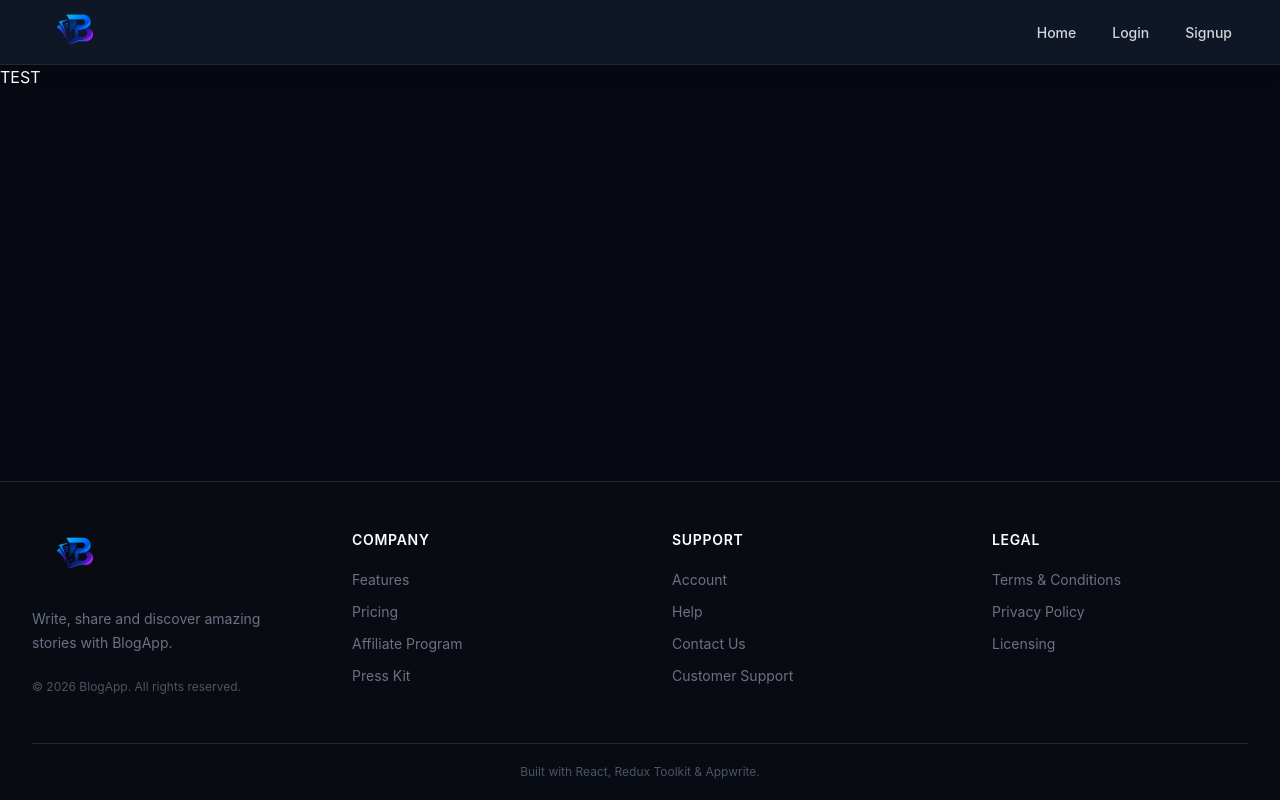
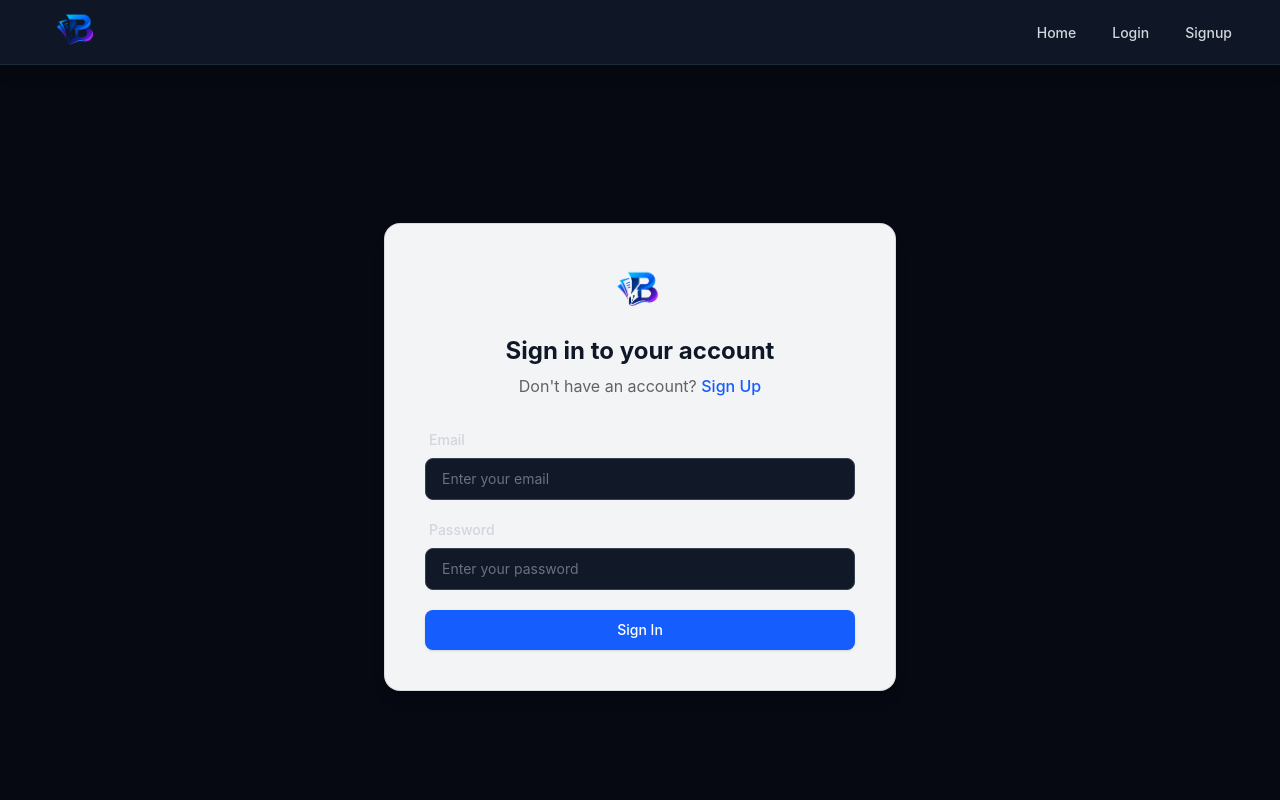
Before and after one commit to SubhajitMondalOfficial/react-learning-journey, a React (Vite) app in the folder 99-Mega-Project/: page /login in a window 1280 px wide. Shown: the top 800 px of the page. Built offline with nearby package versions, Linux system fonts and the light colour scheme; no server answers.

Commit message:
fix: update authentication and home page

```diff
--- a/99-Mega-Project/src/App.jsx
+++ b/99-Mega-Project/src/App.jsx
@@ -1,6 +1,6 @@
 import { useEffect, useState } from "react";
 import { useDispatch } from "react-redux";
-// import { Outlet } from "react-router-dom";
+import { Outlet } from "react-router-dom";
 
 import authService from "./appwrite/auth";
 import {login, logout} from "./features/authSlice"
@@ -33,7 +33,7 @@ function App() {
             <Header />
 
             <main className="flex-1">
-                <h2>TEST</h2>
+                <Outlet/>
             </main>
 
             <Footer />
--- a/99-Mega-Project/src/components/AuthenticationFiles/Login.jsx
+++ b/99-Mega-Project/src/components/AuthenticationFiles/Login.jsx
@@ -1,80 +1,92 @@
-import { useState } from "react"
-import { Link, useNavigate } from "react-router-dom"
-import { login as authLogin } from "../../features/authSlice"
-import {Button, Input, Logo} from "../index"
-import authService from "../../appwrite/auth"
-import { useDispatch } from "react-redux"
-import {useForm} from "react-hook-form"
+import { useState } from "react";
+import { Link, useNavigate } from "react-router-dom";
+import { useDispatch } from "react-redux";
+import { useForm } from "react-hook-form";
+
+import { login as authLogin } from "../../features/authSlice";
+import authService from "../../appwrite/auth";
+import { Button, Input, Logo } from "../index";
 
 const Login = () => {
-    const navigate = useNavigate()
-    const dispatch = useDispatch()
-    const {register, handleSubmit} = useForm()
-    const [error, setError] = useState("")
+  const navigate = useNavigate();
+  const dispatch = useDispatch();
 
-    const login = async(data)=> {
-        setError("")
+  const { register, handleSubmit } = useForm();
+
+  const [error, setError] = useState("");
+
+  const login = async (data) => {
+    setError("");
+
     try {
-            const session = await authService.login(data)
-            if (session){
-                const userData = await authService.getCurrentUser()
-                if(userData) dispatch(authLogin(userData))
-                navigate("/")
+      const session = await authService.login(data);
 
+      if (session) {
+        const userData = await authService.getCurrentUser();
+
+        if (userData) {
+          dispatch(authLogin(userData));
+        }
+
+        navigate("/");
       }
     } catch (error) {
-            setError(error.message)
+      setError(error.message);
     }
-    }
+  };
+
   return (
-    <div
-    className="flex items-center justify-center w-full"
-    >
-        <div className="mx-auto w-full max-w-lg bg-gray-100 rounded-xl p-10 border border-black/10"
-        >
-
-            <div className="mb-2 flex justify-center">
+    <div className="flex min-h-[calc(100vh-80px)] w-full items-center justify-center px-4 py-10">
+      <div className="mx-auto w-full max-w-lg rounded-2xl border border-black/10 bg-gray-100 p-8 shadow-lg sm:p-10">
+        <div className="mb-4 flex justify-center">
           <span className="inline-block w-full max-w-[100px]">
-                    <Logo width="100%"/>
+            <Logo width="100%" />
           </span>
         </div>
-            <h2 className="text-center text-2xl font-bold leading-tight">Sign in to your account</h2>
+
+        <h2 className="text-center text-2xl font-bold leading-tight text-gray-900">
+          Sign in to your account
+        </h2>
 
         <p className="mt-2 text-center text-base text-black/60">
-                Don&apos;t have any account?&nbsp;
+          Don&apos;t have an account?{" "}
           <Link
             to="/signup"
-                className="font-medium text-primary transition-all duration-200 hover:underline"
+            className="font-medium text-blue-600 transition-all duration-200 hover:underline"
           >
             Sign Up
           </Link>
         </p>
-            {error && <p className="text-red-600 text-center mt-8">
-                {error}</p>}
 
-            <form onSubmit={handleSubmit(login)}
-            className="mt-8"
-            >
+        {error && (
+          <p className="mt-6 rounded-lg bg-red-100 px-4 py-3 text-center text-sm text-red-600">
+            {error}
+          </p>
+        )}
+
+        <form onSubmit={handleSubmit(login)} className="mt-8">
           <div className="space-y-5">
             <Input
               label="Email"
               placeholder="Enter your email"
               type="email"
               {...register("email", {
-                    required: true,
+                required: "Email is required",
                 validate: {
-                        matchPatern: (value) => /^\w+([.-]?\w+)*@\w+([.-]?\w+)*(\.\w{2,3})+$/.test(value) ||
-                        "Email address must be a valid address",
-                    }
+                  matchPattern: (value) =>
+                    /^\w+([.-]?\w+)*@\w+([.-]?\w+)*(\.\w{2,3})+$/.test(
+                      value
+                    ) || "Email address must be a valid address",
+                },
               })}
             />
 
             <Input
               label="Password"
-                type="passsword"
+              type="password"
               placeholder="Enter your password"
               {...register("password", {
-                    required: true,
+                required: "Password is required",
                 minLength: {
                   value: 4,
                   message: "Password must be at least 4 characters long",
@@ -86,15 +98,14 @@ const Login = () => {
               })}
             />
 
-                <Button
-                type="submit"
-                className="w-full"
-                >Sign In</Button>
+            <Button type="submit" className="w-full">
+              Sign In
+            </Button>
           </div>
         </form>
       </div>
     </div>
-  )
-}
+  );
+};
 
-export default Login
+export default Login;
--- a/99-Mega-Project/src/components/AuthenticationFiles/SignUp.jsx
+++ b/99-Mega-Project/src/components/AuthenticationFiles/SignUp.jsx
@@ -20,7 +20,7 @@ const SignUp = () => {
             if (userData) {
                 const userData = await authService.getCurrentUser()
 
-                if(userData) dispatch(login(userData))
+                if(userData) dispatch(login({userData}))
                 navigate("/")
             }
         } catch (error) {
@@ -63,7 +63,7 @@ const SignUp = () => {
                     })}
                     />
 
-                     <Input
+                    <Input
                 label="Email"
                 placeholder="Enter your email"
                 type="email"
--- a/99-Mega-Project/src/main.jsx
+++ b/99-Mega-Project/src/main.jsx
@@ -1,7 +1,6 @@
 import { StrictMode } from "react";
 import { createRoot } from "react-dom/client";
 import { Provider } from "react-redux";
-import { BrowserRouter } from "react-router-dom";
 import {createBrowserRouter, RouterProvider} from "react-router-dom";
 
 import App from "./App";
--- a/99-Mega-Project/src/pages/Home.jsx
+++ b/99-Mega-Project/src/pages/Home.jsx
@@ -9,7 +9,7 @@ const Home = () => {
     useEffect(() => {
         appWriteService.getPosts().then((posts) => {
             if (posts) {
-                setPosts(posts.documents)
+                setPosts(posts.rows)
             }
         })
     }, [])
@@ -36,8 +36,8 @@ const Home = () => {
                 <div className="flex flex-wrap">
                     {posts.map((post) => (
                         <div key={post.$id} className="p-2 w-1/4">
-                            {/* <PostCard post={posts}/> */}
-                            <PostCard {...posts}/>
+                            <PostCard post={posts}/>
+                            {/* <PostCard {...posts}/> */}
                         </div>
                     ))}
                 </div>
```
Lines whose indentation alone changed are shown as unchanged.
